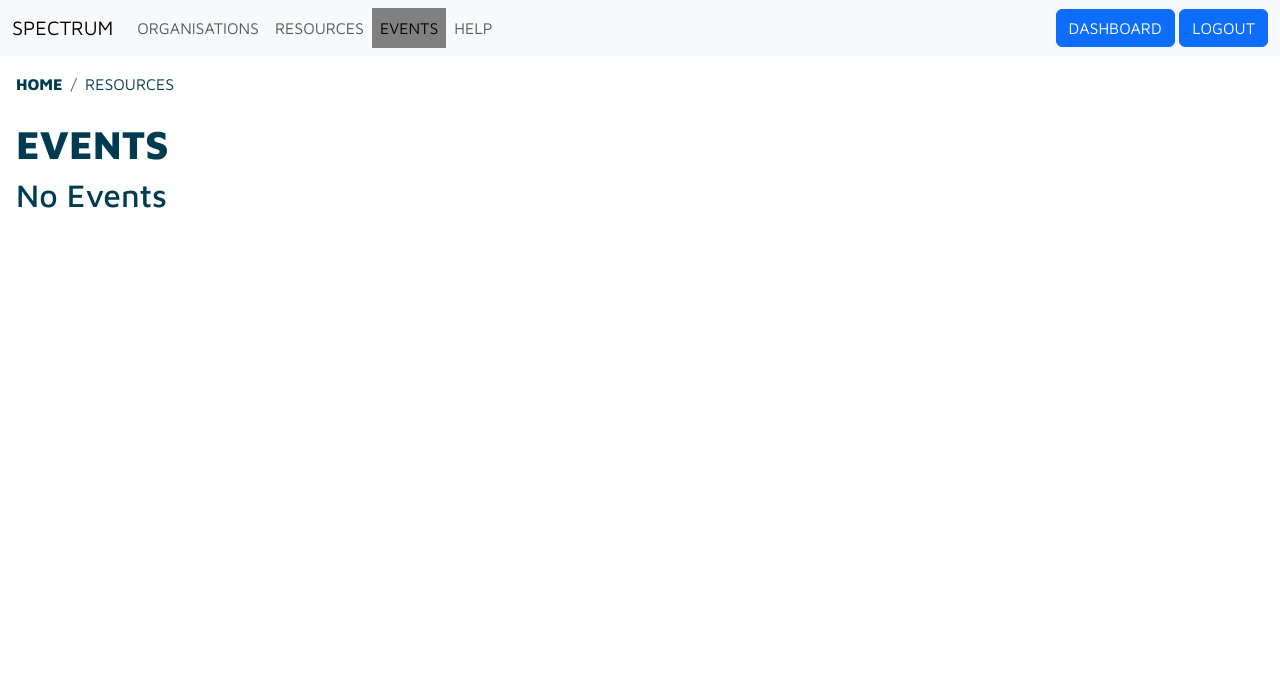
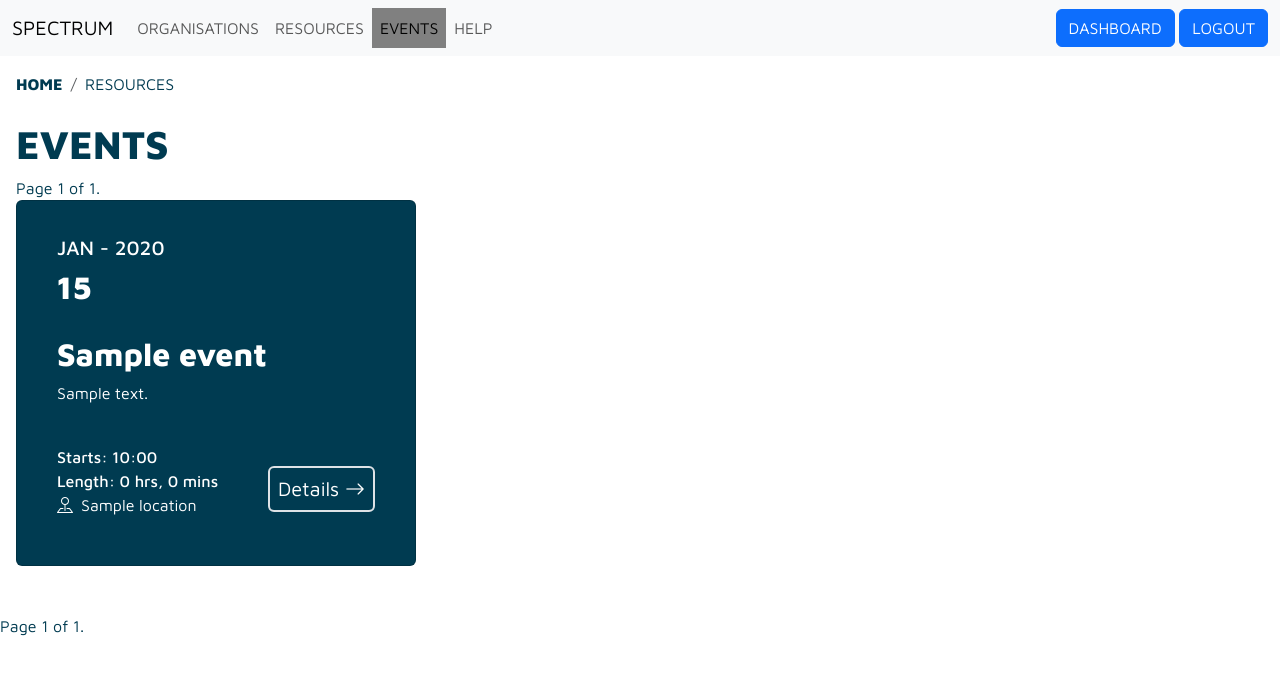
Before and after one commit to nmunro/spectrum, a Django app: page /events/ in a window 1280 px wide. Shown: the top 675 px of the page. Run offline with Django 4.2, Linux system fonts and the light colour scheme; a user stored in the database is signed in; tables that the repository leaves empty hold one stand-in row (values such as "Sample post"); parts of the project's set-up code (start-up, migrations or seed data) failed here and were passed over; some libraries are stand-ins or nearby versions.

Commit message:
74 Added initial example of pagination

```diff
--- a/info/templates/info/events.html
+++ b/info/templates/info/events.html
@@ -17,8 +17,9 @@
 {% block content %}
 <div class="page">
   <h1 class="page-title text-uppercase fw-bold">Events</h1>
+  {% include "pagination.html" %}
   <div class="row">
-    {% for event in events %}
+    {% for event in page_obj %}
       <div class="col-md-4 mb-4">
         <div  class="card h-100 p-2  p-md-4 {% cycle 'card-primary' 'card-secondary' %} text-white">
           <div class="card-header bg-transparent border border-0">
@@ -48,4 +49,7 @@
     {% endfor %}
   </div>
 </div>
+
+{% include "pagination.html" %}
+
 {% endblock %}
--- a/info/urls.py
+++ b/info/urls.py
@@ -10,35 +10,108 @@ urlpatterns = [
     path("favicon.ico", views.favicon, name="favicon"),
     path("organisations/", views.organisations, name="organisations"),
     path("organisations/<str:org>/", views.organisation, name="organisation"),
-    path("organisations/<str:org>/resources/", views.organisation_resources, name="organisation_resources"),
-    path("organisations/<str:org>/events/", views.organisation_events, name="organisation_events"),
-
+    path(
+        "organisations/<str:org>/resources/",
+        views.organisation_resources,
+        name="organisation_resources",
+    ),
+    path(
+        "organisations/<str:org>/events/",
+        views.organisation_events,
+        name="organisation_events",
+    ),
     path("resources/", views.resources, name="resources"),
     path("resources/<int:pk>/", views.ResourceDetailView.as_view(), name="resource"),
-
-    path("events/", views.events, name="events"),
+    path("events/", views.EventListView.as_view(), name="events"),
     path("events/<int:pk>/", views.EventDetailView.as_view(), name="event"),
-
-    path("dashboard/organisations/", login_required(views.DashboardView.as_view()), name="dashboard"),
-    path("dashboard/organisations/<str:org>/", login_required(views.dashboard_org), name="dashboard_org"),
-
-    path("dashboard/events/", login_required(views.EventListview.as_view()), name="dashboard_events"),
-    path("dashboard/events/new/", login_required(views.EventCreateView.as_view()), name="new_dashboard_event"),
-    path("dashboard/events/<int:pk>/", login_required(views.EventUpdateView.as_view()), name="dashboard_event"),
-    path("dashboard/events/<int:pk>/delete/", login_required(views.EventDeleteView.as_view()), name="delete_dashboard_event"),
-
-    path("dashboard/resources/", login_required(views.ResourceListview.as_view()), name="dashboard_resources"),
-    path("dashboard/resources/new/", login_required(views.ResourceCreateView.as_view()), name="new_dashboard_resource"),
-    path("dashboard/resources/<int:pk>/", login_required(views.ResourceUpdateView.as_view()), name="dashboard_resource"),
-    path("dashboard/resources/<int:pk>/delete/", login_required(views.ResourceDeleteView.as_view()), name="delete_dashboard_resource"),
-
-    path("dashboard/contacts/", login_required(views.ContactListView.as_view()), name="dashboard_contacts"),
-    path("dashboard/contacts/new/", login_required(views.ContactCreateView.as_view()), name="new_dashboard_contact"),
-    path("dashboard/contacts/<int:pk>/", login_required(views.ContactUpdateView.as_view()), name="dashboard_contact"),
-    path("dashboard/contacts/<int:pk>/delete/", login_required(views.ContactDeleteView.as_view()), name="delete_dashboard_contact"),
-
-    path("dashboard/locations/", login_required(views.LocationListView.as_view()), name="dashboard_locations"),
-    path("dashboard/locations/new/", login_required(views.LocationCreateView.as_view()), name="new_dashboard_location"),
-    path("dashboard/locations/<int:pk>/", login_required(views.LocationUpdateView.as_view()), name="dashboard_location"),
-    path("dashboard/locations/<int:pk>/delete/", login_required(views.LocationDeleteView.as_view()), name="delete_dashboard_location"),
+    path(
+        "dashboard/organisations/",
+        login_required(views.DashboardView.as_view()),
+        name="dashboard",
+    ),
+    path(
+        "dashboard/organisations/<str:org>/",
+        login_required(views.dashboard_org),
+        name="dashboard_org",
+    ),
+    path(
+        "dashboard/events/",
+        login_required(views.DashboardEventListView.as_view()),
+        name="dashboard_events",
+    ),
+    path(
+        "dashboard/events/new/",
+        login_required(views.DashboardEventCreateView.as_view()),
+        name="new_dashboard_event",
+    ),
+    path(
+        "dashboard/events/<int:pk>/",
+        login_required(views.DashboardEventUpdateView.as_view()),
+        name="dashboard_event",
+    ),
+    path(
+        "dashboard/events/<int:pk>/delete/",
+        login_required(views.DashboardEventDeleteView.as_view()),
+        name="delete_dashboard_event",
+    ),
+    path(
+        "dashboard/resources/",
+        login_required(views.ResourceListview.as_view()),
+        name="dashboard_resources",
+    ),
+    path(
+        "dashboard/resources/new/",
+        login_required(views.ResourceCreateView.as_view()),
+        name="new_dashboard_resource",
+    ),
+    path(
+        "dashboard/resources/<int:pk>/",
+        login_required(views.ResourceUpdateView.as_view()),
+        name="dashboard_resource",
+    ),
+    path(
+        "dashboard/resources/<int:pk>/delete/",
+        login_required(views.ResourceDeleteView.as_view()),
+        name="delete_dashboard_resource",
+    ),
+    path(
+        "dashboard/contacts/",
+        login_required(views.ContactListView.as_view()),
+        name="dashboard_contacts",
+    ),
+    path(
+        "dashboard/contacts/new/",
+        login_required(views.ContactCreateView.as_view()),
+        name="new_dashboard_contact",
+    ),
+    path(
+        "dashboard/contacts/<int:pk>/",
+        login_required(views.ContactUpdateView.as_view()),
+        name="dashboard_contact",
+    ),
+    path(
+        "dashboard/contacts/<int:pk>/delete/",
+        login_required(views.ContactDeleteView.as_view()),
+        name="delete_dashboard_contact",
+    ),
+    path(
+        "dashboard/locations/",
+        login_required(views.LocationListView.as_view()),
+        name="dashboard_locations",
+    ),
+    path(
+        "dashboard/locations/new/",
+        login_required(views.LocationCreateView.as_view()),
+        name="new_dashboard_location",
+    ),
+    path(
+        "dashboard/locations/<int:pk>/",
+        login_required(views.LocationUpdateView.as_view()),
+        name="dashboard_location",
+    ),
+    path(
+        "dashboard/locations/<int:pk>/delete/",
+        login_required(views.LocationDeleteView.as_view()),
+        name="delete_dashboard_location",
+    ),
 ]
--- a/info/views/events.py
+++ b/info/views/events.py
@@ -2,22 +2,29 @@ from django.shortcuts import render
 from django.urls import reverse_lazy
 from django.utils import timezone
 from django.views.generic.base import TemplateView
+from django.views.generic.detail import DetailView
 from django.views.generic.edit import CreateView, DeleteView, UpdateView
-from django.views.generic.detail import DetailView
 from django.views.generic.list import ListView
 
 from .. import models
 
 
-def events(request):
-    return render(
-        request,
-        "info/events.html",
-        {"events": models.Event.objects.filter(start_date_time__gte=timezone.now()).order_by("start_date_time")}
-    )
+class EventListView(ListView):
+    model = models.Event
+    paginate_by = 100
+    template_name = "info/events.html"
+
+    def get_context_data(self, **kwargs):
+        context = super().get_context_data(**kwargs)
+        context["events"] = models.Event.objects.filter(
+            organisation__admin=self.request.user,
+            start_date_time__gte=timezone.now(),
+        ).order_by("start_date_time")
+
+        return context
 
 
-class EventListview(ListView):
+class DashboardEventListView(ListView):
     model = models.Event
 
     def get_context_data(self, **kwargs):
@@ -30,7 +37,7 @@ class EventListview(ListView):
         return context
 
 
-class EventCreateView(CreateView):
+class DashboardEventCreateView(CreateView):
     model = models.Event
     fields = [
         "organisation",
@@ -50,11 +57,13 @@ class EventCreateView(CreateView):
 
     def get_form(self, form_class=None):
         form = super().get_form(form_class)
-        form.fields["organisation"].queryset = models.Organisation.objects.filter(admin=self.request.user)
+        form.fields["organisation"].queryset = models.Organisation.objects.filter(
+            admin=self.request.user
+        )
         return form
 
 
-class EventUpdateView(UpdateView):
+class DashboardEventUpdateView(UpdateView):
     model = models.Event
     fields = [
         "organisation",
@@ -74,7 +83,9 @@ class EventUpdateView(UpdateView):
 
     def get_form(self, form_class=None):
         form = super().get_form(form_class)
-        form.fields["organisation"].queryset = models.Organisation.objects.filter(admin=self.request.user)
+        form.fields["organisation"].queryset = models.Organisation.objects.filter(
+            admin=self.request.user
+        )
         return form
 
 
@@ -85,6 +96,6 @@ class EventDetailView(DetailView):
         return reverse_lazy("info:dashboard_events")
 
 
-class EventDeleteView(DeleteView):
+class DashboardEventDeleteView(DeleteView):
     model = models.Event
     success_url = reverse_lazy("info:dashboard_events")
--- a/pyproject.toml
+++ b/pyproject.toml
@@ -30,6 +30,7 @@ isort = "^5.10"
 black = "^24.3"
 sphinx = "^7.2"
 factory-boy = "^3.3.0"
+flake8 = "^7.0.0"
 
 [build-system]
 requires = ["poetry>=0.12"]
--- /dev/null
+++ b/spectrum/templates/pagination.html
@@ -0,0 +1,17 @@
+<div class="pagination">
+    <span class="step-links">
+        {% if page_obj.has_previous %}
+            <a href="?page=1">&laquo; first</a>
+            <a href="?page={{ page_obj.previous_page_number }}">previous</a>
+        {% endif %}
+
+        <span class="current">
+            Page {{ page_obj.number }} of {{ page_obj.paginator.num_pages }}.
+        </span>
+
+        {% if page_obj.has_next %}
+            <a href="?page={{ page_obj.next_page_number }}">next</a>
+            <a href="?page={{ page_obj.paginator.num_pages }}">last &raquo;</a>
+        {% endif %}
+    </span>
+</div>
```
Also changed, not shown: info/views/__init__.py (+12 -10 lines), 2 other files.
